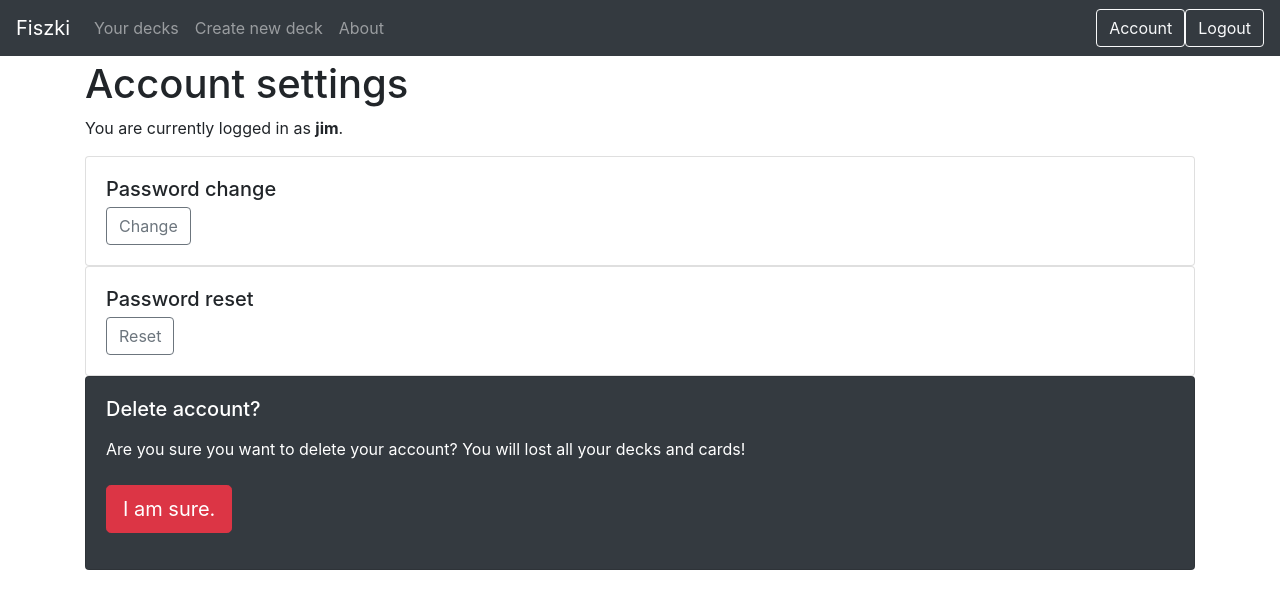
After one commit to jakubwi/fiszki, a Django app: page /users/delete/1/ in a window 1280 px wide. The commit adds this page. Shown: the top 609 px of the page. Run offline with Django 3.2, Linux system fonts and the light colour scheme; a user stored in the database is signed in; data comes from the database, SQL or seed files in the repository; both versions use the stored data as it was after the commit; some libraries are stand-ins or nearby versions.

Commit message:
user account page / account delete added

```diff
--- a/pages/urls.py
+++ b/pages/urls.py
@@ -3,4 +3,5 @@ from . import views
 
 urlpatterns = [
     path('', views.AboutPageView.as_view(), name='about'),
+    path('account/<username>/', views.AccountPageView.as_view(), name='user_account_page')
 ]
--- a/pages/views.py
+++ b/pages/views.py
@@ -1,5 +1,9 @@
 from django.shortcuts import render
 from django.views.generic import TemplateView
+from django.contrib.auth.mixins import LoginRequiredMixin
 
 class AboutPageView(TemplateView):
     template_name = 'about.html'
+
+class AccountPageView(LoginRequiredMixin, TemplateView):
+    template_name = 'user_account_page.html'
--- a/templates/base.html
+++ b/templates/base.html
@@ -34,7 +34,7 @@
 
                 <ul class="nav justify-content-end">
                   {% if user.is_authenticated %}
-                  <li class="nav-item"><a class="btn btn-outline-light" href="{% url 'password_change' %}">Account</a></li>
+                  <li class="nav-item"><a class="btn btn-outline-light" href="{% url 'user_account_page' user.username %}">Account</a></li>
                   <li class="nav-item"><a class="btn btn-outline-light" href="{% url 'logout' %}">Logout</a></li>
                   {% else %}
                   <li class="nav-item"><a class="btn btn-outline-light" href="{% url 'login' %}">Login</a></li>
--- /dev/null
+++ b/templates/user_delete.html
@@ -0,0 +1,37 @@
+{% extends 'base.html' %}
+{% load staticfiles %}
+
+{% block title %} - Delete account?{% endblock %}
+{% block content %}
+<h1>Account settings</h1>
+<p>You are currently logged in as <strong>{{ user.username }}</strong>.</p>
+<div class="card">
+    <div class="card-body">
+      <h5 class="card-title">Password change</h5>
+      <h6 class="card-subtitle mb-2 text-muted"></h6>
+        <p class="card-text"><a href="{% url 'password_change' %}" class="btn btn-outline-secondary" role="button">Change</a></p>
+    </div>
+</div>
+<div class="card">
+    <div class="card-body">
+      <h5 class="card-title">Password reset</h5>
+      <h6 class="card-subtitle mb-2 text-muted"></h6>
+        <p class="card-text"><a href="{% url 'password_reset' %}" class="btn btn-outline-secondary" role="button">Reset</a></p>
+    </div>
+</div>
+<div class="card text-white bg-dark">
+        <div class="card-body">
+        <h5 class="card-title">Delete account?</h5>
+        <p class="card-text">
+                <form action="" method="post">
+                    {% csrf_token %}
+                    Are you sure you want to delete your account? You will lost all your decks and cards!
+                    <br/>
+                    <br/>
+                    <button class="btn btn-danger btn-lg" type="submit">I am sure.</button>
+                    </p>
+                </form>
+        </p>
+        </div>
+</div>
+{% endblock %}
--- a/users/urls.py
+++ b/users/urls.py
@@ -4,6 +4,7 @@ from . import views
 
 urlpatterns = [
     path('', views.ActivationCompleteView.as_view(), name='activation_complete'),
+    path('delete/<pk>/', views.UserDeleteView.as_view(), name='user_delete'),
     path('confirm/', views.ActivationConfirmView.as_view(), name='activation_confirm'),
     path('signup/', views.signup, name='signup'),
     url(r'^activate/(?P<uidb64>[0-9A-Za-z_\-]+)/(?P<token>[0-9A-Za-z]{1,13}-[0-9A-Za-z]{1,20})/$',
--- a/users/views.py
+++ b/users/views.py
@@ -1,12 +1,3 @@
-#from django.shortcuts import render
-#rom django.urls import reverse_lazy
-#from django.views import generic
-#from .forms import CustomUserChangeForm, CustomUserCreationForm
-
-#class SignUp(generic.CreateView):
-#    form_class = CustomUserCreationForm
-#    success_url = reverse_lazy('login')
-#    template_name = 'signup.html'
 import json
 import urllib
 from django.shortcuts import render, redirect
@@ -18,16 +9,24 @@ from django.core.mail import EmailMessage
 from django.conf import settings
 from django.core.mail import EmailMultiAlternatives
 from django.contrib.auth.tokens import default_token_generator
-from django.urls import reverse
+from django.urls import reverse, reverse_lazy
 from django.http import HttpResponse
 from .forms import CustomUserCreationForm, CustomUserChangeForm
 from . import models
 from .models import CustomUser
 from django.views.generic import TemplateView
+from django.views.generic.edit import DeleteView
 from django.contrib import messages
+from django.contrib.auth.mixins import LoginRequiredMixin
 
 class ActivationConfirmView(TemplateView):
     template_name = 'acc_active_confirm.html'
+
+class UserDeleteView(LoginRequiredMixin, DeleteView):
+    model = models.CustomUser
+    template_name = 'user_delete.html'
+    success_url = reverse_lazy('about')
+    login_url = 'login'
 
 def signup(request):
     if request.method == 'POST':
```
Also changed, not shown: templates/registration/password_change_form.html (+15 -2 lines), templates/registration/password_reset_form.html (+17 -3 lines), templates/signup.html (+5 -5 lines), templates/user_account_page.html (added, +30 -0 lines), db.sqlite3.
